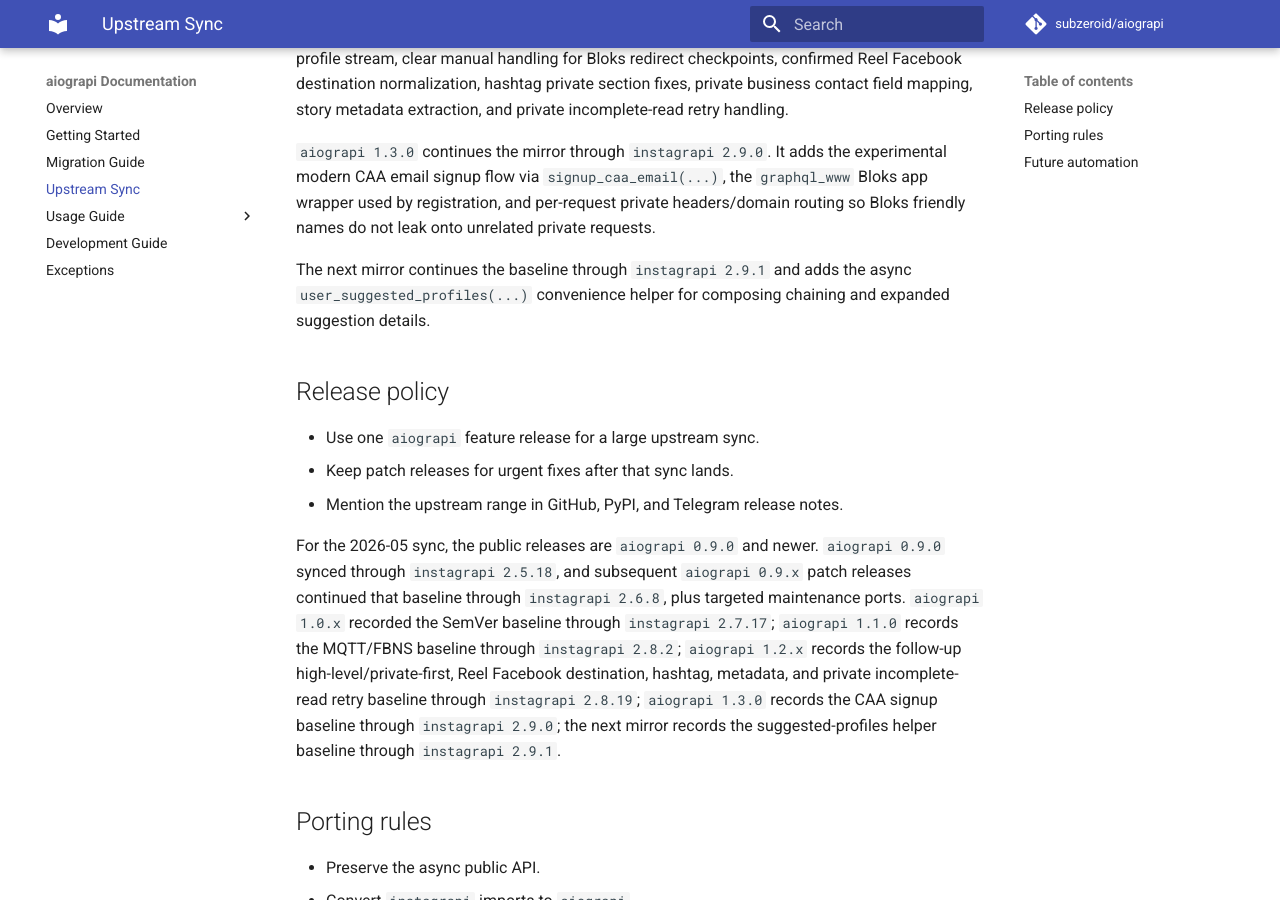
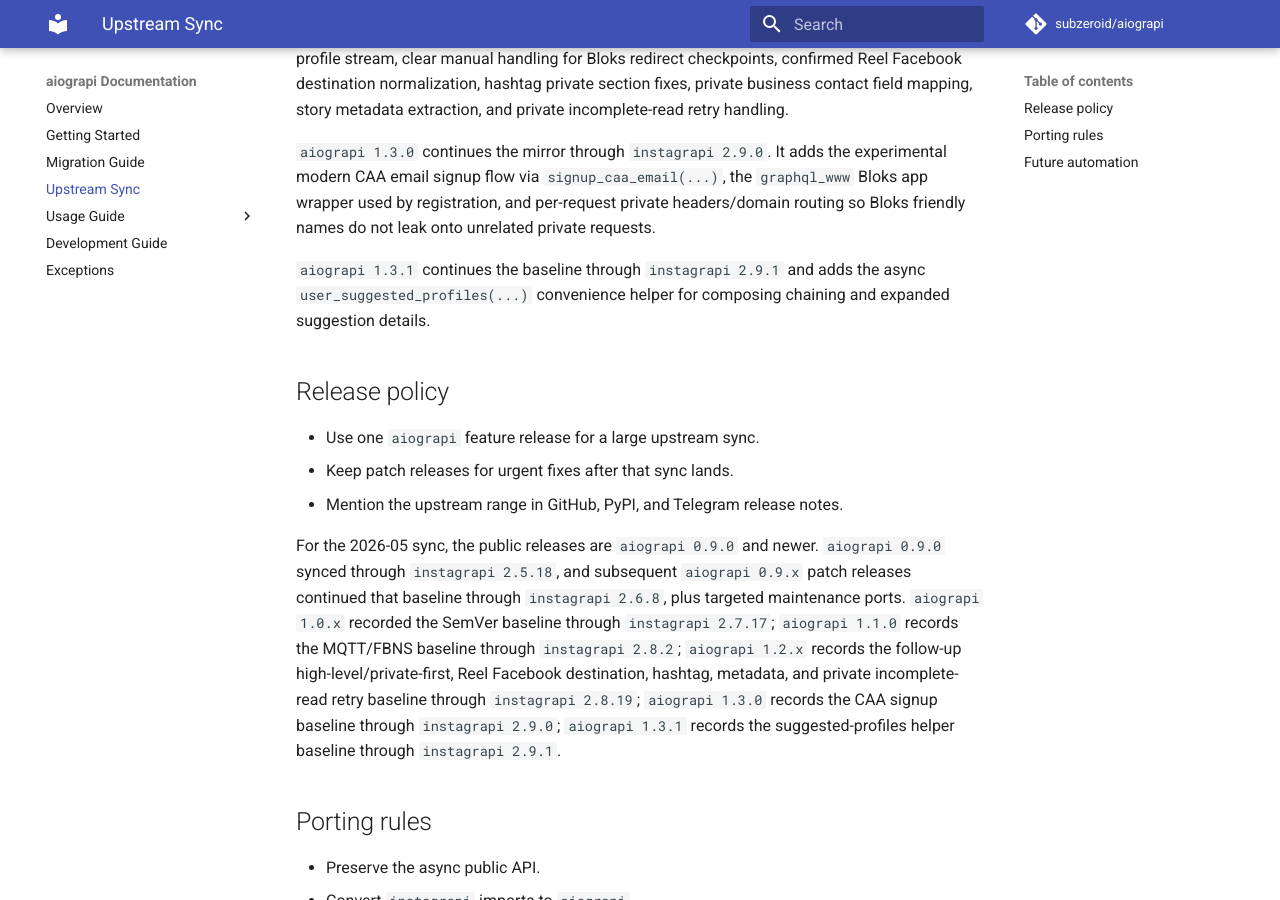
Before and after one commit to subzeroid/aiograpi, an MkDocs documentation site: the page built from docs/upstream-sync.md, in a window 1280 px wide and 900 px high, scrolled down 689 px. Built offline with MkDocs 1.6.1 and Material for MkDocs 9.7.7, drawn with Linux system fonts in a browser that asks for light colours; comment, search, counter and statistics services are not loaded; the version menu is left out.

Commit message:
Release 1.3.1

```diff
--- a/docs/upstream-sync.md
+++ b/docs/upstream-sync.md
@@ -23,7 +23,7 @@ challenge context handling, and clearer Reel/clip upload failure details.
 
 `aiograpi 1.3.0` continues the mirror through `instagrapi 2.9.0`. It adds the experimental modern CAA email signup flow via `signup_caa_email(...)`, the `graphql_www` Bloks app wrapper used by registration, and per-request private headers/domain routing so Bloks friendly names do not leak onto unrelated private requests.
 
-The next mirror continues the baseline through `instagrapi 2.9.1` and adds the async `user_suggested_profiles(...)` convenience helper for composing chaining and expanded suggestion details.
+`aiograpi 1.3.1` continues the baseline through `instagrapi 2.9.1` and adds the async `user_suggested_profiles(...)` convenience helper for composing chaining and expanded suggestion details.
 
 ## Release policy
 
@@ -32,7 +32,7 @@ The next mirror continues the baseline through `instagrapi 2.9.1` and adds the a
 - Mention the upstream range in GitHub, PyPI, and Telegram release notes.
 
 For the 2026-05 sync, the public releases are `aiograpi 0.9.0` and newer.
-`aiograpi 0.9.0` synced through `instagrapi 2.5.18`, and subsequent `aiograpi 0.9.x` patch releases continued that baseline through `instagrapi 2.6.8`, plus targeted maintenance ports. `aiograpi 1.0.x` recorded the SemVer baseline through `instagrapi 2.7.17`; `aiograpi 1.1.0` records the MQTT/FBNS baseline through `instagrapi 2.8.2`; `aiograpi 1.2.x` records the follow-up high-level/private-first, Reel Facebook destination, hashtag, metadata, and private incomplete-read retry baseline through `instagrapi 2.8.19`; `aiograpi 1.3.0` records the CAA signup baseline through `instagrapi 2.9.0`; the next mirror records the suggested-profiles helper baseline through `instagrapi 2.9.1`.
+`aiograpi 0.9.0` synced through `instagrapi 2.5.18`, and subsequent `aiograpi 0.9.x` patch releases continued that baseline through `instagrapi 2.6.8`, plus targeted maintenance ports. `aiograpi 1.0.x` recorded the SemVer baseline through `instagrapi 2.7.17`; `aiograpi 1.1.0` records the MQTT/FBNS baseline through `instagrapi 2.8.2`; `aiograpi 1.2.x` records the follow-up high-level/private-first, Reel Facebook destination, hashtag, metadata, and private incomplete-read retry baseline through `instagrapi 2.8.19`; `aiograpi 1.3.0` records the CAA signup baseline through `instagrapi 2.9.0`; `aiograpi 1.3.1` records the suggested-profiles helper baseline through `instagrapi 2.9.1`.
 
 ## Porting rules
 
--- a/pyproject.toml
+++ b/pyproject.toml
@@ -4,7 +4,7 @@ build-backend = "setuptools.build_meta"
 
 [project]
 name = "aiograpi"
-version = "1.3.0"
+version = "1.3.1"
 authors = [
     { name = "Mark Subzeroid", email = "143403577+subzeroid@users.noreply.github.com" },
 ]
```
Also changed, not shown: CHANGELOG.md (+1 -1 lines).
